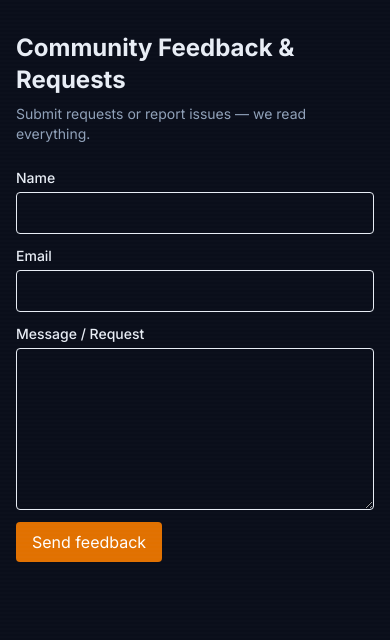
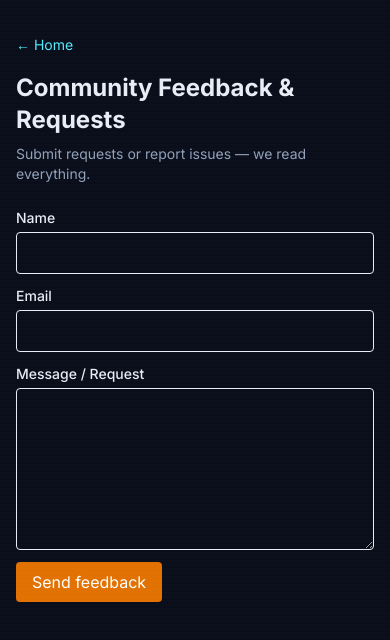
Before and after one commit to Synaptikal/Kodaxa, a Next.js app: page /feedback in a window 390 px wide. Shown: the top 640 px of the page. Built offline with nearby package versions, Linux system fonts and the light colour scheme.

Commit message:
feat: add feedback review link to mobile navigation and header

```diff
--- a/src/app/feedback/page.tsx
+++ b/src/app/feedback/page.tsx
@@ -1,3 +1,4 @@
+import Link from 'next/link';
 import FeedbackForm from '@/components/feedback/FeedbackForm';
 
 export const metadata = {
@@ -8,6 +9,12 @@ export const metadata = {
 export default function Page() {
   return (
     <main className="max-w-4xl mx-auto px-4 py-8">
+      <div className="mb-4">
+        <Link href="/" className="text-sm text-cyan-300 hover:underline">
+          ← Home
+        </Link>
+      </div>
+
       <h1 className="text-2xl font-bold">Community Feedback & Requests</h1>
       <p className="text-sm text-slate-400 mt-2">Submit requests or report issues — we read everything.</p>
 
--- a/src/components/ui/mobile-nav.tsx
+++ b/src/components/ui/mobile-nav.tsx
@@ -84,6 +84,7 @@ const NAV_GROUPS: NavGroup[] = [
     items: [
       { href: '/corp/hq',             label: 'Command Center',   status: 'new' },
       { href: '/corp/hq/dispatch',    label: 'Dispatch Editor',  status: 'new' },
+      { href: '/admin/feedback',      label: 'Feedback Review',  status: 'new' },
       { href: '/corp/hq/commissions', label: 'Commission Board', status: 'new' },
       { href: '/corp/join',           label: 'Apply to Kodaxa'               },
     ],
--- a/src/components/ui/nav-header.tsx
+++ b/src/components/ui/nav-header.tsx
@@ -120,6 +120,7 @@ const NAV_GROUPS: NavGroup[] = [
       { href: '/corp/hq/skills',      label: 'Skill Directory',   status: 'new' as ItemStatus },
       { href: '/corp/hq/dispatch',    label: 'Dispatch Editor',   status: 'new' as ItemStatus },
       { href: '/corp/hq/commissions', label: 'Commission Board',  status: 'new' as ItemStatus },
+          { href: '/admin/feedback',      label: 'Feedback Review',   status: 'new' as ItemStatus },
       { href: '/corp/join',           label: 'Apply to Kodaxa'                },
     ],
   },
```
